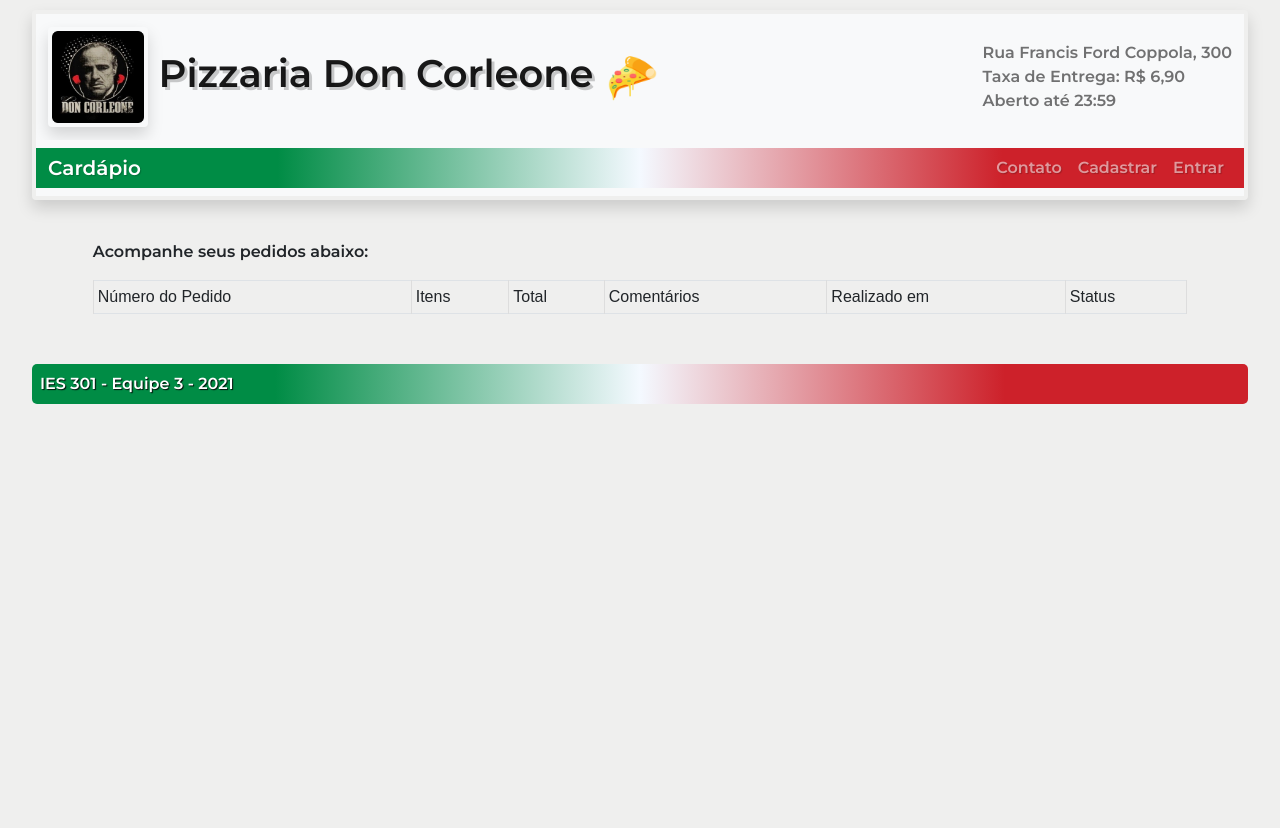
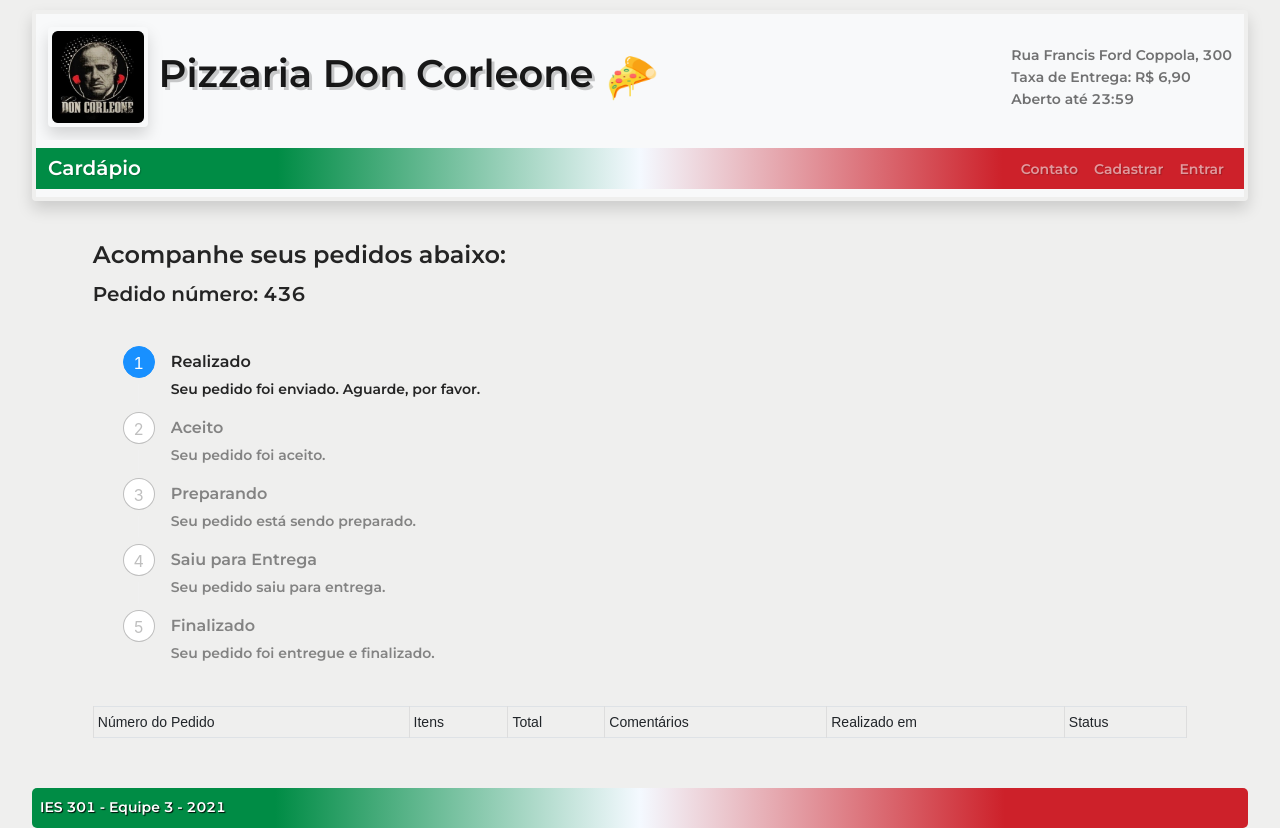
Before and after one commit to Grupo-Tres/app-cliente-frontend, a React (Create React App) app: page /pedidos in a window 1280 px wide. Before the commit the page ends 800 px from the top, so only its background shows below. Built offline with nearby package versions, Linux system fonts and the light colour scheme.

Commit message:
adicionado componente de timeline de status de pedido

```diff
--- a/package.json
+++ b/package.json
@@ -6,6 +6,7 @@
     "@testing-library/jest-dom": "^5.14.1",
     "@testing-library/react": "^11.2.7",
     "@testing-library/user-event": "^12.8.3",
+    "antd": "^4.17.3",
     "bootstrap": "^5.1.3",
     "formik": "^2.2.9",
     "react": "^17.0.2",
--- a/src/Screens/Pedidos/Pedidos.css
+++ b/src/Screens/Pedidos/Pedidos.css
@@ -4,3 +4,10 @@
     margin-left: auto;
     margin-right: auto;
 }
+
+.steps-container {
+    margin-top: 10px;
+    margin-bottom: 30px;
+    padding-top: 30px;
+    padding-left: 30px;
+}
--- a/src/Screens/Pedidos/Pedidos.js
+++ b/src/Screens/Pedidos/Pedidos.js
@@ -1,11 +1,31 @@
-import React, { useEffect, useState } from "react";
+import React, { useState } from "react";
 import './Pedidos.css';
 import Table from 'react-bootstrap/Table'
+import { Steps } from 'antd';
+import 'antd/dist/antd.css';
 
 function Pedidos() {
+    // usar setStatus(x) com x variando de 0 a 4 para mudar a posicao da timeline
+    // mapear 0 a 4 de acordo com o valor recebido do fetch do status
+    const [status, setStatus] = useState(0)
+    const { Step } = Steps;
+
+    let numPedido = 436; // obter do fetch
+
     return (
         <div className="tabela-pedidos">
-            <p>Acompanhe seus pedidos abaixo:</p>
+            <h4>Acompanhe seus pedidos abaixo:</h4>
+            <h5>Pedido número: {numPedido}</h5>
+            <div className="steps-container">
+                <Steps direction="vertical" current={status}>
+                    <Step title="Realizado" description="Seu pedido foi enviado. Aguarde, por favor." />
+                    <Step title="Aceito" description="Seu pedido foi aceito." />
+                    <Step title="Preparando" description="Seu pedido está sendo preparado." />
+                    <Step title="Saiu para Entrega" description="Seu pedido saiu para entrega." />
+                    <Step title="Finalizado" description="Seu pedido foi entregue e finalizado." />
+
+                </Steps>
+            </div>
             <Table striped bordered hover size="sm">
                 <thead>
                     <tr>
```
Also changed, not shown: 1 other file (tests, documents, lock files or other folders).
